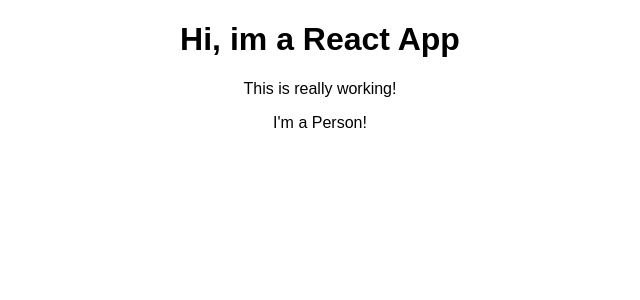
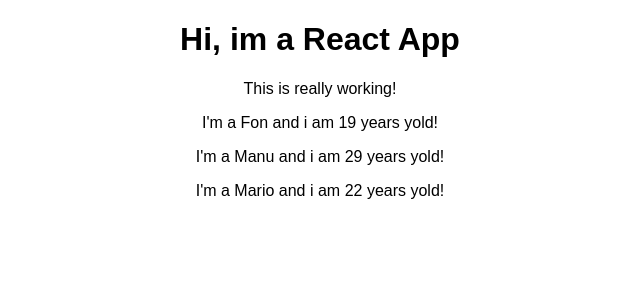
Before and after one commit to plaisteixo-5/Cursos, a React (Create React App) app in the folder Udemy/first-app/: page / in a window 1280 px wide. Shown: the top 300 px of the page, without its empty margins (320-960 px from the left). Built offline with nearby package versions, Linux system fonts and the light colour scheme.

Commit message:
Using props
Use the props to pass a value to component Person.

```diff
--- a/Udemy/first-app/src/App.js
+++ b/Udemy/first-app/src/App.js
@@ -8,7 +8,9 @@
             <div className="App">
                 <h1>Hi, im a React App</h1>
                 <p>This is really working!</p>
-                <Person />
+                <Person name="Fon" age="19" />
+                <Person name="Manu" age="29"/>
+                <Person name="Mario" age="22" />
             </div>
             // React.createElement('div',{className: 'App'}, React.createElement('h1',null,'Hi, im a React App he he'))
         )
--- a/Udemy/first-app/src/Person/Person.js
+++ b/Udemy/first-app/src/Person/Person.js
@@ -1,7 +1,7 @@
 import React from 'react'
 
-const person = () => {
-    return <p>I'm a Person!</p>
+const person = (props) => {
+    return <p>I'm a {props.name} and i am {props.age} years yold!</p>
 }
 
 export default person;
```
